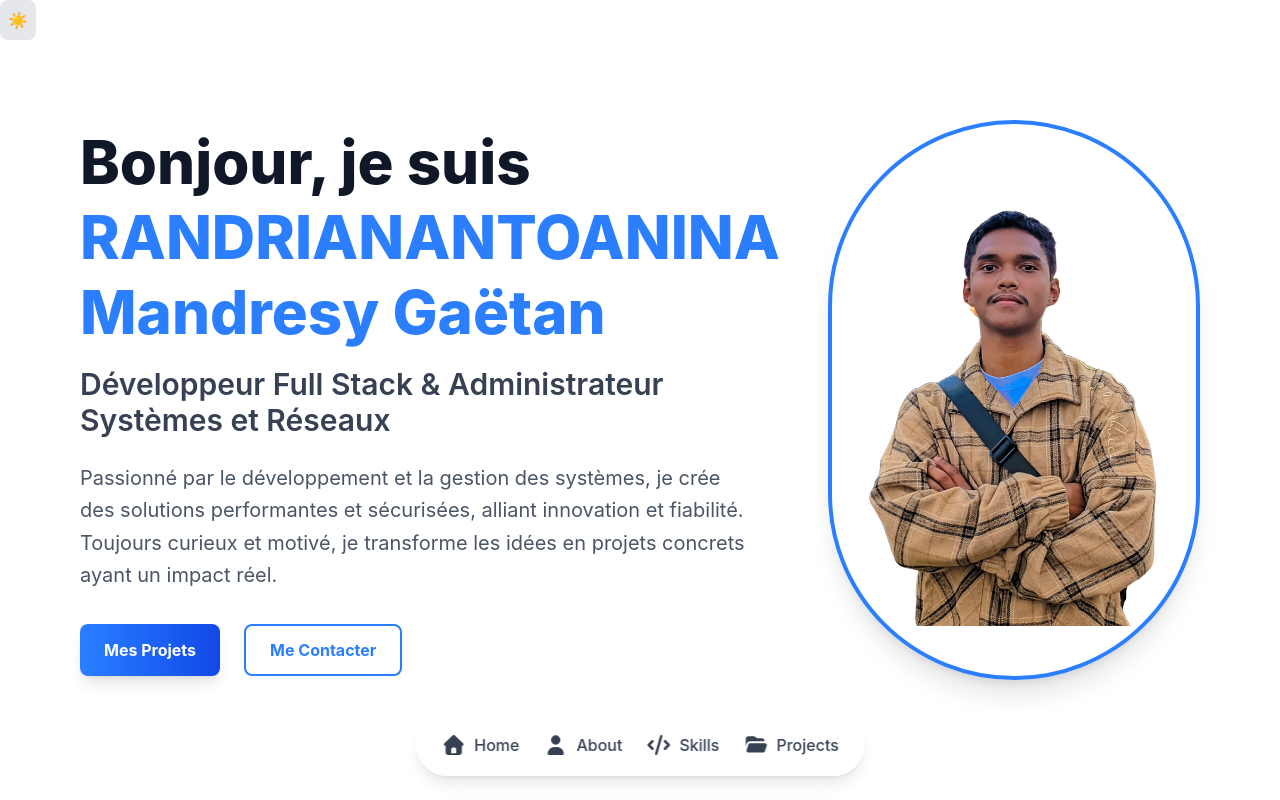
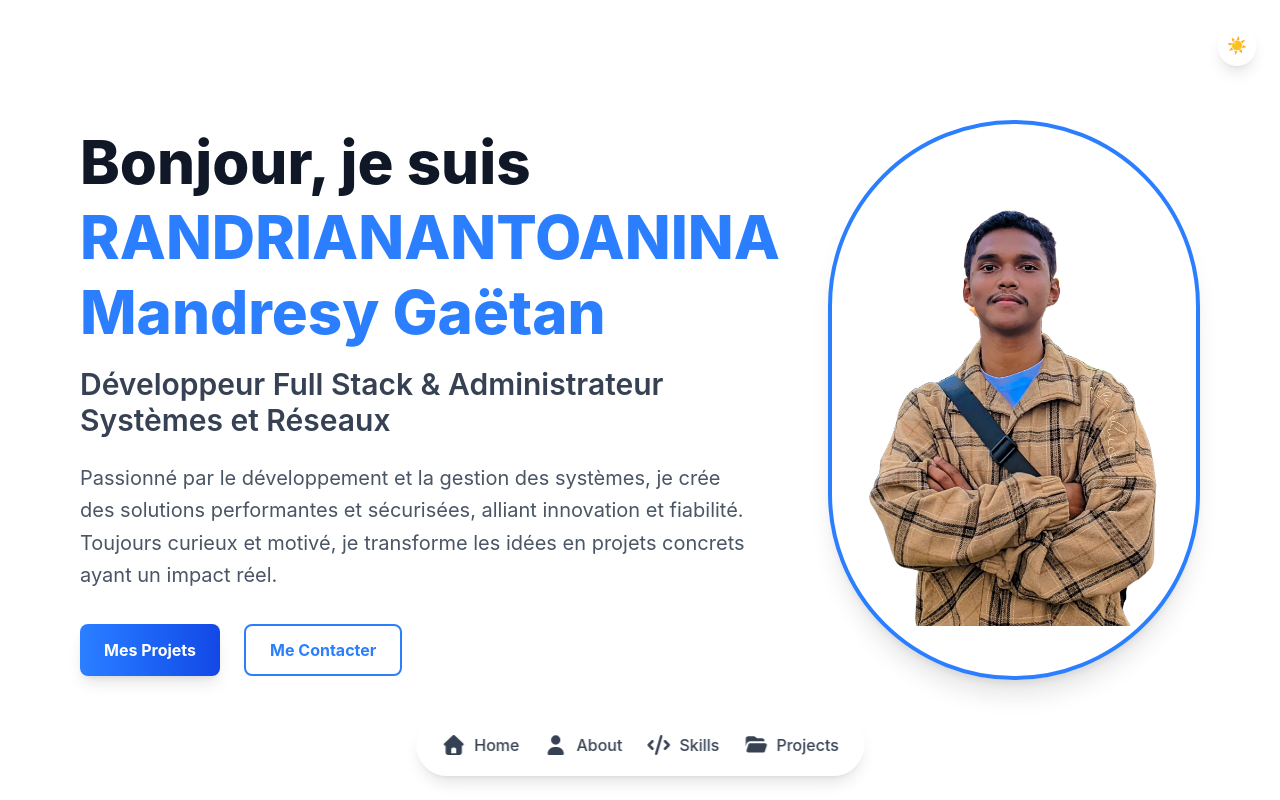
Before and after one commit to mandresy753/RANDRIANANTOANINA-Mandresy-Gaetan, a React (Vite) app: page / in a window 1280 px wide. Shown: the top 800 px of the page. Built offline with nearby package versions, Linux system fonts and the light colour scheme.

Commit message:
chore: improve design of toggle button

```diff
--- a/src/components/ThemeToggle.tsx
+++ b/src/components/ThemeToggle.tsx
@@ -19,7 +19,10 @@ const ThemeToggle = () => {
   return (
     <button
       onClick={() => setDarkMode(!darkMode)}
-      className="p-2 bg-gray-200 dark:bg-gray-700 rounded-lg transition-colors fixed"
+      className="p-2 bg-white/30 backdrop-blur-xl border border-white/20
+                 dark:bg-slate-900/40 dark:border-slate-700/50 dark:shadow-2xl fixed
+                 top-6 right-6
+                 rounded-full shadow-lg"
     >
       {darkMode ? '🌙' : '☀️'}
     </button>
```
